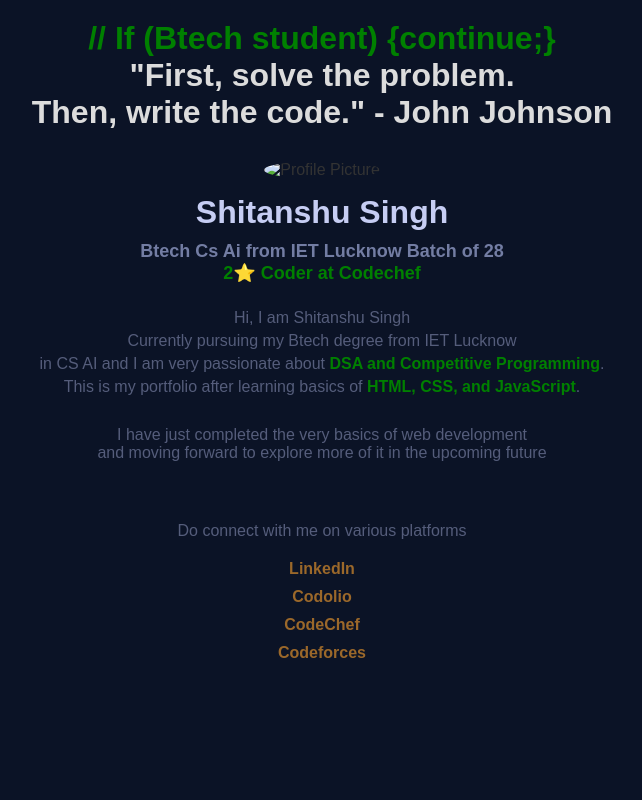
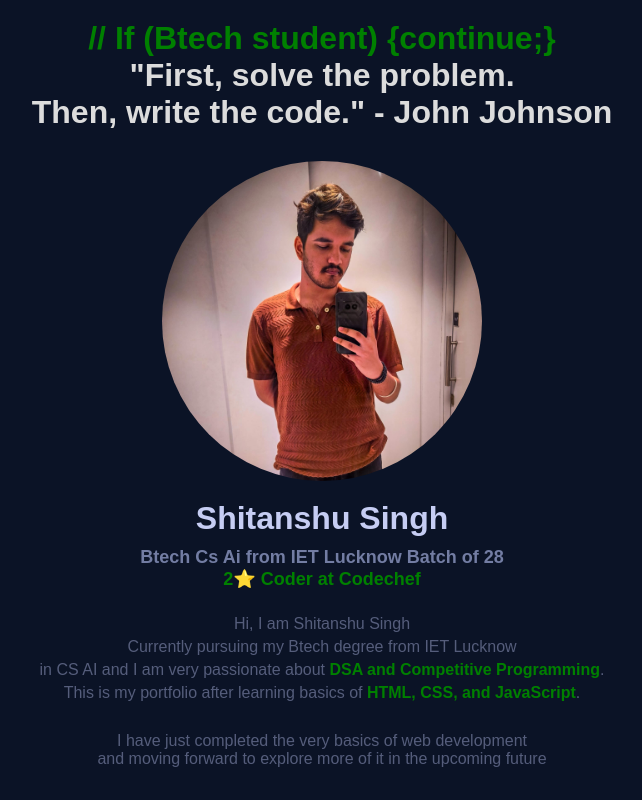
Before and after one commit to xyzx180/My-Portfolio, a plain HTML site: page index.html in a window 1280 px wide. Shown: the top 800 px of the page, without its empty margins (318-960 px from the left). Drawn offline with Linux system fonts and the light colour scheme.

Commit message:
Update index.html

```diff
--- a/index.html
+++ b/index.html
@@ -16,7 +16,7 @@
 
     <div class="myintro" id="intro">
         <div class="profilepic">
-            <img src="./images/profilepic.jpg" alt="Profile Picture">
+            <img src="./profilepic.jpg" alt="Profile Picture">
         </div>
         <h1>Shitanshu Singh</h1>
         <h2>Btech Cs Ai from IET Lucknow Batch of 28 <br><span class="highlight">2⭐ Coder at Codechef</span></h2>
```
